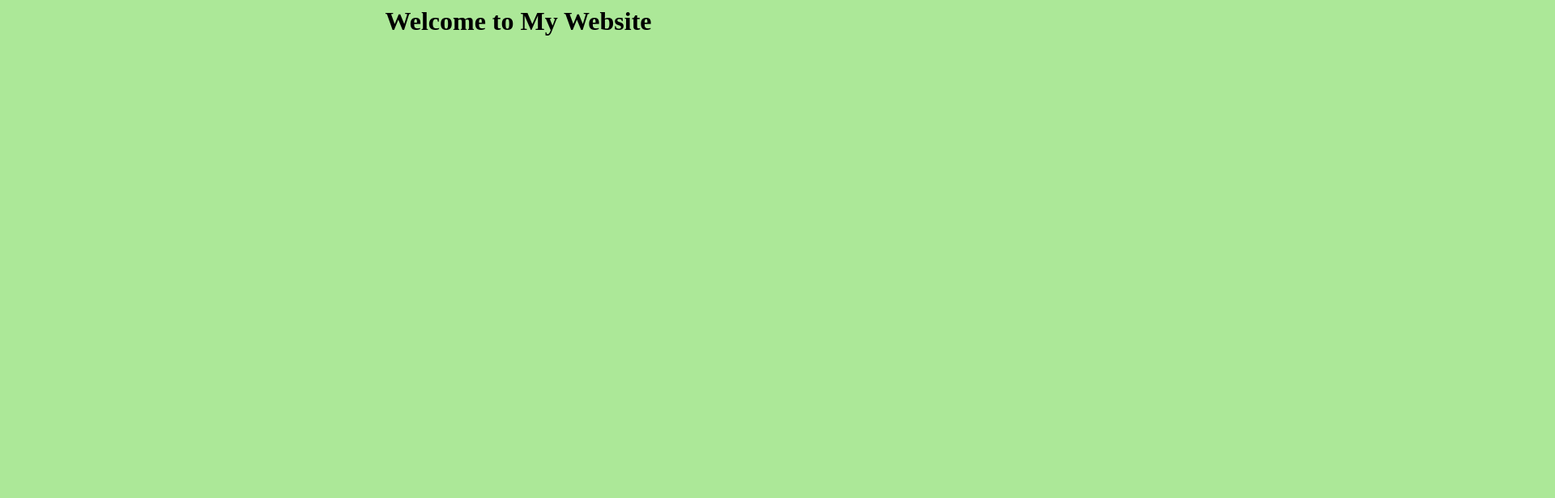
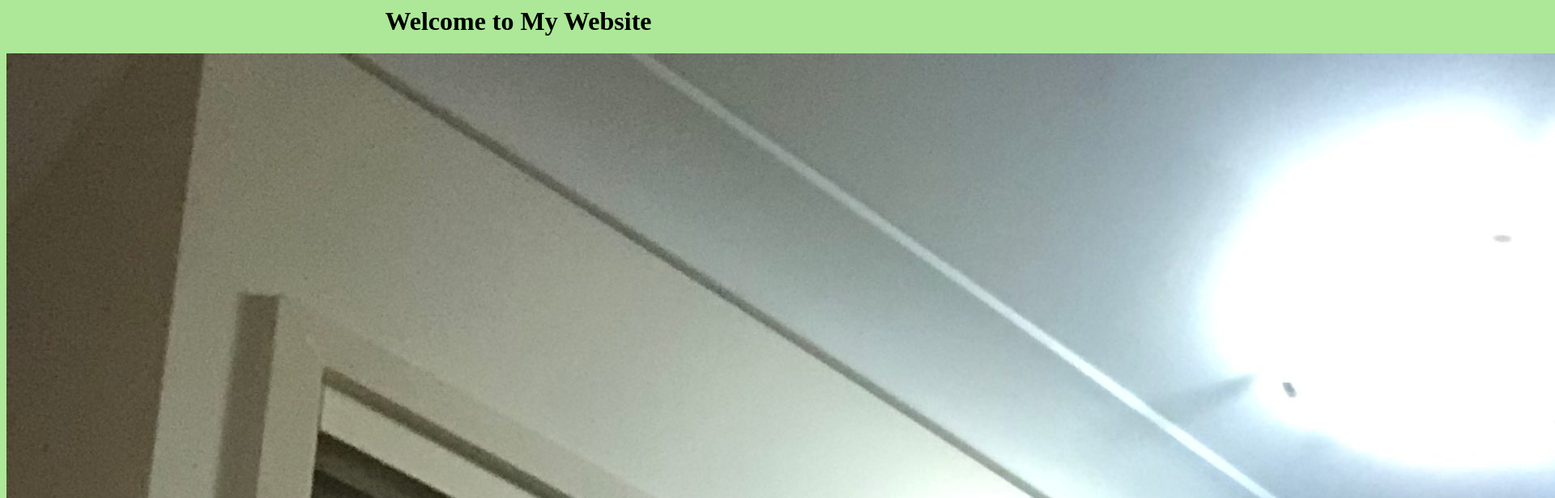
Before and after one commit to YoshiJosh2001/Website, a plain HTML site: page index.html in a window 1280 px wide. Shown: the top 616 px of the page at 81% size, 1920 px wide, since content can reach past the window. Drawn offline with Linux system fonts and the light colour scheme.

Commit message:
Update index.html

```diff
--- a/index.html
+++ b/index.html
@@ -8,7 +8,7 @@
     <body>
         <div id="introduction">
             <h1 id="Welcome_Message">Welcome to My Website</h1>
-            <a href="/photos/selfie.jpg" type="image" alt="My face"></a>
+            <img src="/photos/selfie.jpg" alt="What I look like">
         </div>
     </body>
 </html>
```
